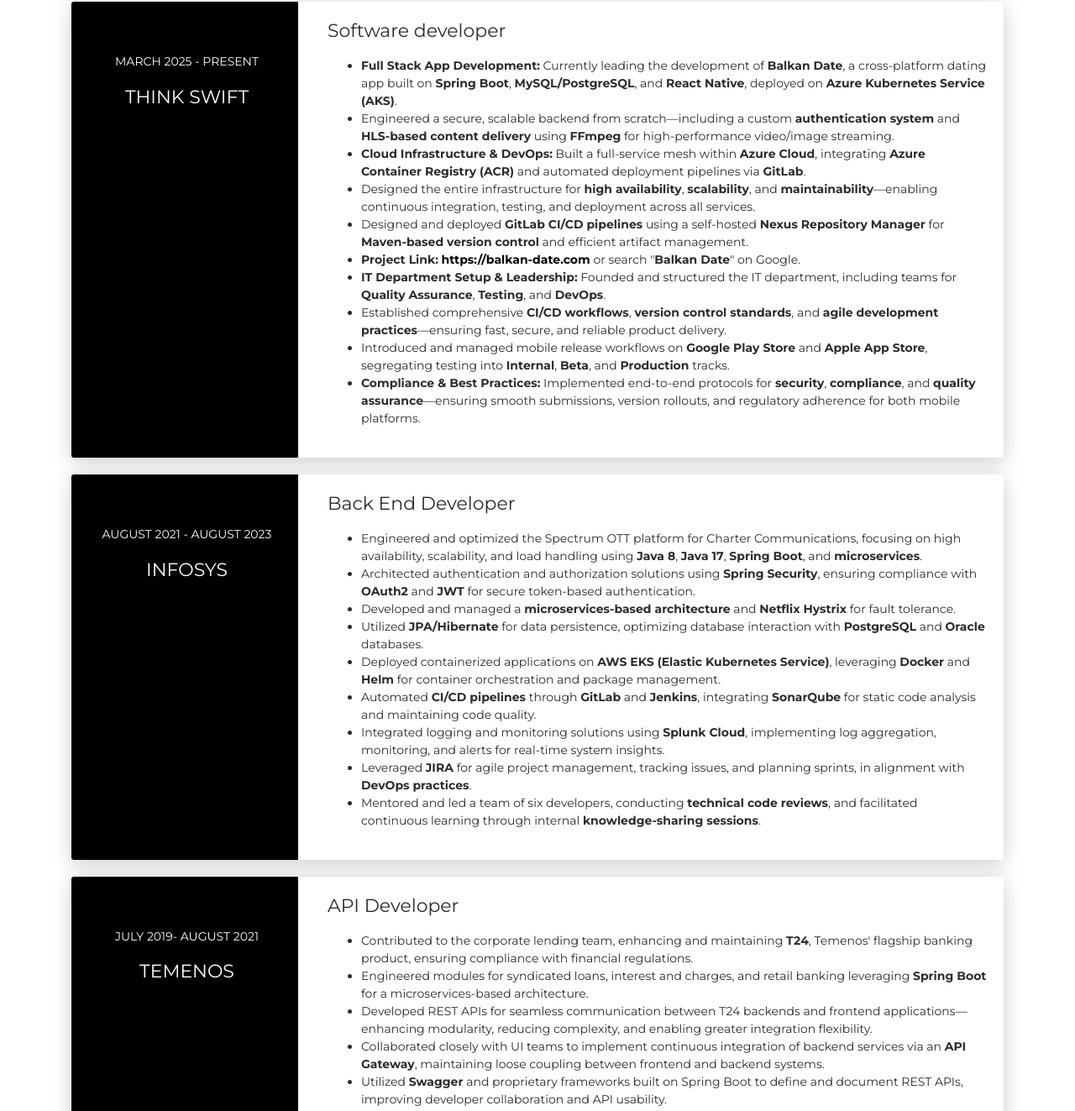
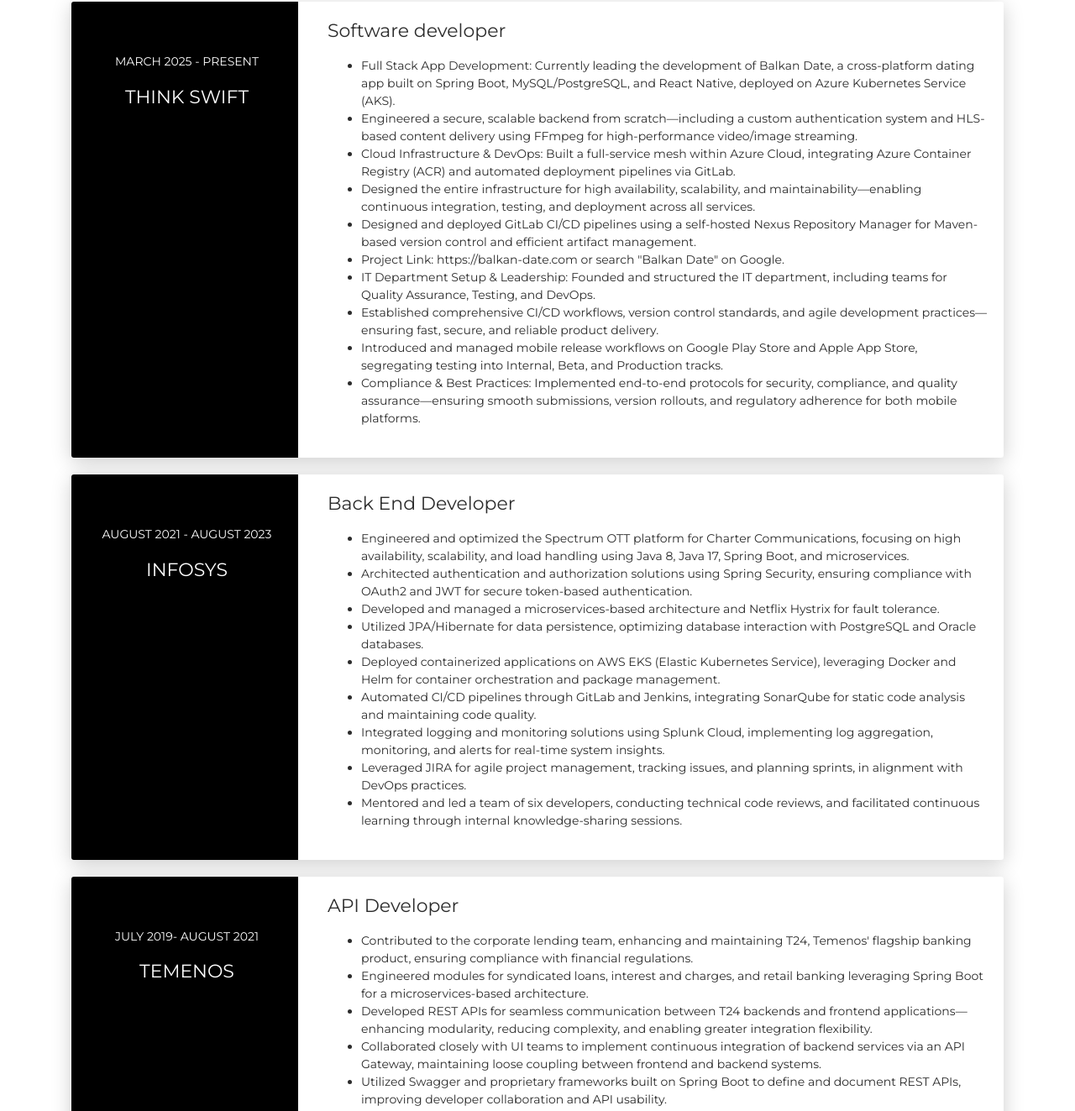
Before and after one commit to official-srv-modak/official-srv-modak.github.io, a website: page index.html in a window 1280 px wide. Shown: the part 3047-4370 px from the top of the page at 84% size. Drawn offline with Linux system fonts and the light colour scheme.

Commit message:
removed bold

```diff
--- a/index.html
+++ b/index.html
@@ -421,43 +421,27 @@
               <div class="card-body">
                 <div class="h5">Software developer</div>
                 <ul>
-                  <li><strong>Full Stack App Development:</strong> Currently leading the development of <strong>Balkan
-                      Date</strong>, a cross-platform dating app built on <strong>Spring Boot</strong>,
-                    <strong>MySQL/PostgreSQL</strong>, and <strong>React Native</strong>, deployed on <strong>Azure
-                      Kubernetes Service (AKS)</strong>.
-                  </li>
-                  <li>Engineered a secure, scalable backend from scratch—including a custom <strong>authentication
-                      system</strong> and <strong>HLS-based content delivery</strong> using <strong>FFmpeg</strong> for
-                    high-performance video/image streaming.</li>
-                  <li><strong>Cloud Infrastructure & DevOps:</strong> Built a full-service mesh within <strong>Azure
-                      Cloud</strong>, integrating <strong>Azure Container Registry (ACR)</strong> and automated
-                    deployment pipelines via <strong>GitLab</strong>.</li>
-                  <li>Designed the entire infrastructure for <strong>high availability</strong>,
-                    <strong>scalability</strong>, and <strong>maintainability</strong>—enabling continuous integration,
-                    testing, and deployment across all services.
-                  </li>
-                  <li>Designed and deployed <strong>GitLab CI/CD pipelines</strong> using a self-hosted <strong>Nexus
-                      Repository Manager</strong> for <strong>Maven-based version control</strong> and efficient
-                    artifact management.</li>
-                  <li><strong>Project Link:</strong> <a href="https://balkan-date.com"
-                      target="_blank"><strong>https://balkan-date.com</strong></a> or search "<strong>Balkan
-                      Date</strong>" on Google.</li>
-                  <li><strong>IT Department Setup & Leadership:</strong> Founded and structured the IT department,
-                    including teams for <strong>Quality Assurance</strong>, <strong>Testing</strong>, and
-                    <strong>DevOps</strong>.
-                  </li>
-                  <li>Established comprehensive <strong>CI/CD workflows</strong>, <strong>version control
-                      standards</strong>, and <strong>agile development practices</strong>—ensuring fast, secure, and
-                    reliable product delivery.</li>
-                  <li>Introduced and managed mobile release workflows on <strong>Google Play Store</strong> and
-                    <strong>Apple App Store</strong>, segregating testing into <strong>Internal</strong>,
-                    <strong>Beta</strong>, and <strong>Production</strong> tracks.
-                  </li>
-                  <li><strong>Compliance & Best Practices:</strong> Implemented end-to-end protocols for
-                    <strong>security</strong>, <strong>compliance</strong>, and <strong>quality
-                      assurance</strong>—ensuring smooth submissions, version rollouts, and regulatory adherence for
-                    both mobile platforms.
-                  </li>
+                  <li>Full Stack App Development: Currently leading the development of Balkan Date, a cross-platform
+                    dating app built on Spring Boot, MySQL/PostgreSQL, and React Native, deployed on Azure Kubernetes
+                    Service (AKS).</li>
+                  <li>Engineered a secure, scalable backend from scratch—including a custom authentication system and
+                    HLS-based content delivery using FFmpeg for high-performance video/image streaming.</li>
+                  <li>Cloud Infrastructure & DevOps: Built a full-service mesh within Azure Cloud, integrating Azure
+                    Container Registry (ACR) and automated deployment pipelines via GitLab.</li>
+                  <li>Designed the entire infrastructure for high availability, scalability, and
+                    maintainability—enabling continuous integration, testing, and deployment across all services.</li>
+                  <li>Designed and deployed GitLab CI/CD pipelines using a self-hosted Nexus Repository Manager for
+                    Maven-based version control and efficient artifact management.</li>
+                  <li>Project Link: https://balkan-date.com or search "Balkan Date" on Google.</li>
+                  <li>IT Department Setup & Leadership: Founded and structured the IT department, including teams for
+                    Quality Assurance, Testing, and DevOps.</li>
+                  <li>Established comprehensive CI/CD workflows, version control standards, and agile development
+                    practices—ensuring fast, secure, and reliable product delivery.</li>
+                  <li>Introduced and managed mobile release workflows on Google Play Store and Apple App Store,
+                    segregating testing into Internal, Beta, and Production tracks.</li>
+                  <li>Compliance & Best Practices: Implemented end-to-end protocols for security, compliance, and
+                    quality assurance—ensuring smooth submissions, version rollouts, and regulatory adherence for both
+                    mobile platforms.</li>
                 </ul>
               </div>
             </div>
@@ -476,29 +460,30 @@
                 <div class="h5">Back End Developer</div>
                 <ul>
                   <li>Engineered and optimized the Spectrum OTT platform for Charter Communications, focusing on high
-                    availability, scalability, and load handling using <strong>Java 8</strong>, <strong>Java
-                      17</strong>, <strong>Spring Boot</strong>, and <strong>microservices</strong>.</li>
-                  <li>Architected authentication and authorization solutions using <strong>Spring Security</strong>,
-                    ensuring compliance with <strong>OAuth2</strong> and <strong>JWT</strong> for secure token-based
-                    authentication.</li>
-                  <li>Developed and managed a <strong>microservices-based architecture</strong> and <strong>Netflix
-                      Hystrix</strong> for fault tolerance.</li>
-                  <li>Utilized <strong>JPA/Hibernate</strong> for data persistence, optimizing database interaction with
-                    <strong>PostgreSQL</strong> and <strong>Oracle</strong> databases.
+                    availability, scalability, and load handling using Java 8, Java 17, Spring Boot, and microservices.
                   </li>
-                  <li>Deployed containerized applications on <strong>AWS EKS (Elastic Kubernetes Service)</strong>,
-                    leveraging <strong>Docker</strong> and <strong>Helm</strong> for container orchestration and package
-                    management.</li>
-                  <li>Automated <strong>CI/CD pipelines</strong> through <strong>GitLab</strong> and
-                    <strong>Jenkins</strong>, integrating <strong>SonarQube</strong> for static code analysis and
-                    maintaining code quality.
+                  <li>Architected authentication and authorization solutions using Spring Security, ensuring compliance
+                    with
+                    OAuth2 and JWT for secure token-based authentication.</li>
+                  <li>Developed and managed a microservices-based architecture and Netflix Hystrix for fault tolerance.
                   </li>
-                  <li>Integrated logging and monitoring solutions using <strong>Splunk Cloud</strong>, implementing log
-                    aggregation, monitoring, and alerts for real-time system insights.</li>
-                  <li>Leveraged <strong>JIRA</strong> for agile project management, tracking issues, and planning
-                    sprints, in alignment with <strong>DevOps practices</strong>.</li>
-                  <li>Mentored and led a team of six developers, conducting <strong>technical code reviews</strong>, and
-                    facilitated continuous learning through internal <strong>knowledge-sharing sessions</strong>.</li>
+                  <li>Utilized JPA/Hibernate for data persistence, optimizing database interaction with PostgreSQL and
+                    Oracle
+                    databases.</li>
+                  <li>Deployed containerized applications on AWS EKS (Elastic Kubernetes Service), leveraging Docker and
+                    Helm
+                    for container orchestration and package management.</li>
+                  <li>Automated CI/CD pipelines through GitLab and Jenkins, integrating SonarQube for static code
+                    analysis and
+                    maintaining code quality.</li>
+                  <li>Integrated logging and monitoring solutions using Splunk Cloud, implementing log aggregation,
+                    monitoring, and alerts for real-time system insights.</li>
+                  <li>Leveraged JIRA for agile project management, tracking issues, and planning sprints, in alignment
+                    with DevOps
+                    practices.</li>
+                  <li>Mentored and led a team of six developers, conducting technical code reviews, and facilitated
+                    continuous
+                    learning through internal knowledge-sharing sessions.</li>
                 </ul>
               </div>
             </div>
@@ -516,18 +501,18 @@
               <div class="card-body">
                 <div class="h5">API Developer</div>
                 <ul>
-                  <li>Contributed to the corporate lending team, enhancing and maintaining <strong>T24</strong>,
+                  <li>Contributed to the corporate lending team, enhancing and maintaining T24,
                     Temenos' flagship banking product, ensuring compliance with financial regulations.</li>
                   <li>Engineered modules for syndicated loans, interest and charges, and retail banking leveraging
-                    <strong>Spring Boot</strong> for a microservices-based architecture.
+                    Spring Boot for a microservices-based architecture.
                   </li>
                   <li>Developed REST APIs for seamless communication between T24 backends and frontend
                     applications—enhancing modularity, reducing complexity, and enabling greater integration
                     flexibility.</li>
                   <li>Collaborated closely with UI teams to implement continuous integration of backend services via an
-                    <strong>API Gateway</strong>, maintaining loose coupling between frontend and backend systems.
+                    API Gateway, maintaining loose coupling between frontend and backend systems.
                   </li>
-                  <li>Utilized <strong>Swagger</strong> and proprietary frameworks built on Spring Boot to define and
+                  <li>Utilized Swagger and proprietary frameworks built on Spring Boot to define and
                     document REST APIs, improving developer collaboration and API usability.</li>
                 </ul>
               </div>
--- /dev/null
+++ b/package.json
@@ -0,0 +1,5 @@
+{
+  "dependencies": {
+    "http-server": "^14.1.1"
+  }
+}
```
Also changed, not shown: 4 other files.
